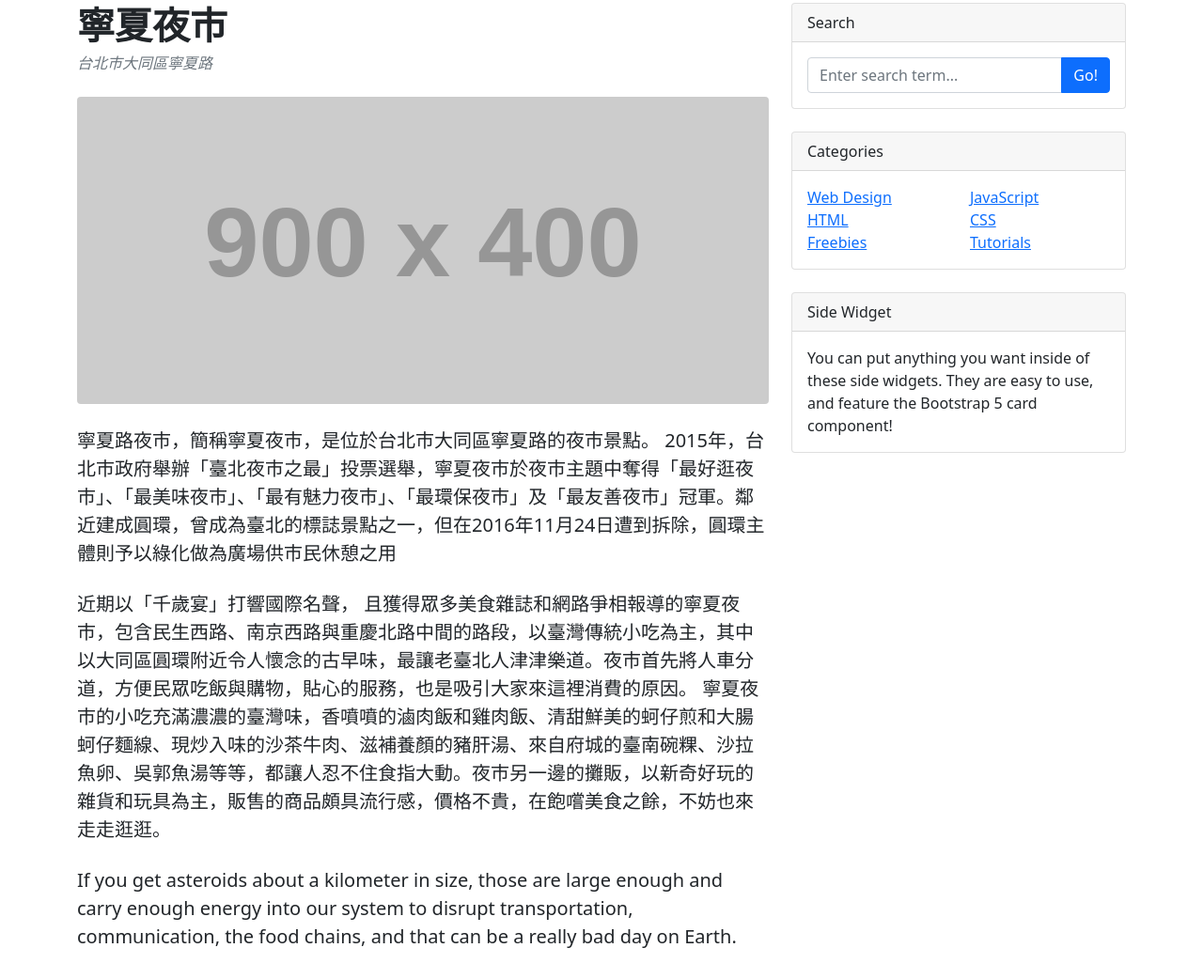
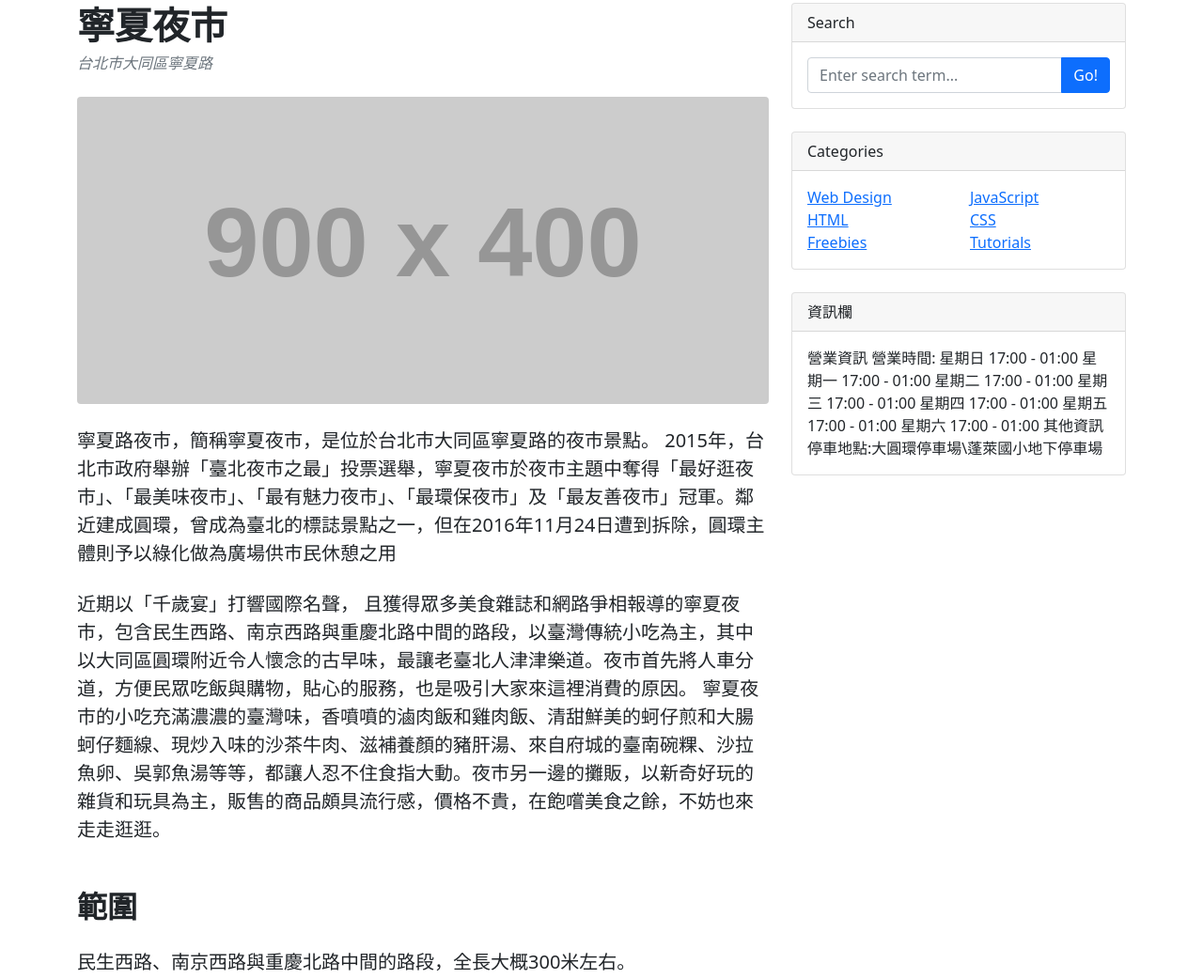
Before and after one commit to kuopoting/k26, a plain HTML site: page index.html in a window 1280 px wide. Shown: the part 101-1143 px from the top of the page at 94% size. Drawn offline with nearby package versions, Linux system fonts and the light colour scheme; placeholder pictures from the web are drawn by us.

Commit message:
Update index.html

```diff
--- a/index.html
+++ b/index.html
@@ -51,7 +51,7 @@
                             <p class="fs-5 mb-4">近期以「千歲宴」打響國際名聲， 且獲得眾多美食雜誌和網路爭相報導的寧夏夜市，包含民生西路、南京西路與重慶北路中間的路段，以臺灣傳統小吃為主，其中以大同區圓環附近令人懷念的古早味，最讓老臺北人津津樂道。夜市首先將人車分道，方便民眾吃飯與購物，貼心的服務，也是吸引大家來這裡消費的原因。
 
 寧夏夜市的小吃充滿濃濃的臺灣味，香噴噴的滷肉飯和雞肉飯、清甜鮮美的蚵仔煎和大腸蚵仔麵線、現炒入味的沙茶牛肉、滋補養顏的豬肝湯、來自府城的臺南碗粿、沙拉魚卵、吳郭魚湯等等，都讓人忍不住食指大動。夜市另一邊的攤販，以新奇好玩的雜貨和玩具為主，販售的商品頗具流行感，價格不貴，在飽嚐美食之餘，不妨也來走走逛逛。</p>
-                            <p class="fs-5 mb-4">If you get asteroids about a kilometer in size, those are large enough and carry enough energy into our system to disrupt transportation, communication, the food chains, and that can be a really bad day on Earth.</p>
+                            <p class="fs-5 mb-4"></p>
                             <h2 class="fw-bolder mb-4 mt-5">範圍</h2>
                             <p class="fs-5 mb-4">民生西路、南京西路與重慶北路中間的路段，全長大概300米左右。</p>
                             <p class="fs-5 mb-4"></p>
@@ -136,8 +136,15 @@
                     </div>
                     <!-- Side widget-->
                     <div class="card mb-4">
-                        <div class="card-header">Side Widget</div>
-                        <div class="card-body">You can put anything you want inside of these side widgets. They are easy to use, and feature the Bootstrap 5 card component!</div>
+                        <div class="card-header">資訊欄</div>
+                        <div class="card-body">營業資訊 營業時間:
+星期日 17:00 - 01:00
+星期一 17:00 - 01:00
+星期二 17:00 - 01:00
+星期三 17:00 - 01:00
+星期四 17:00 - 01:00
+星期五 17:00 - 01:00
+星期六 17:00 - 01:00 其他資訊 停車地點:大圓環停車場\蓬萊國小地下停車場</div>
                     </div>
                 </div>
             </div>
```
